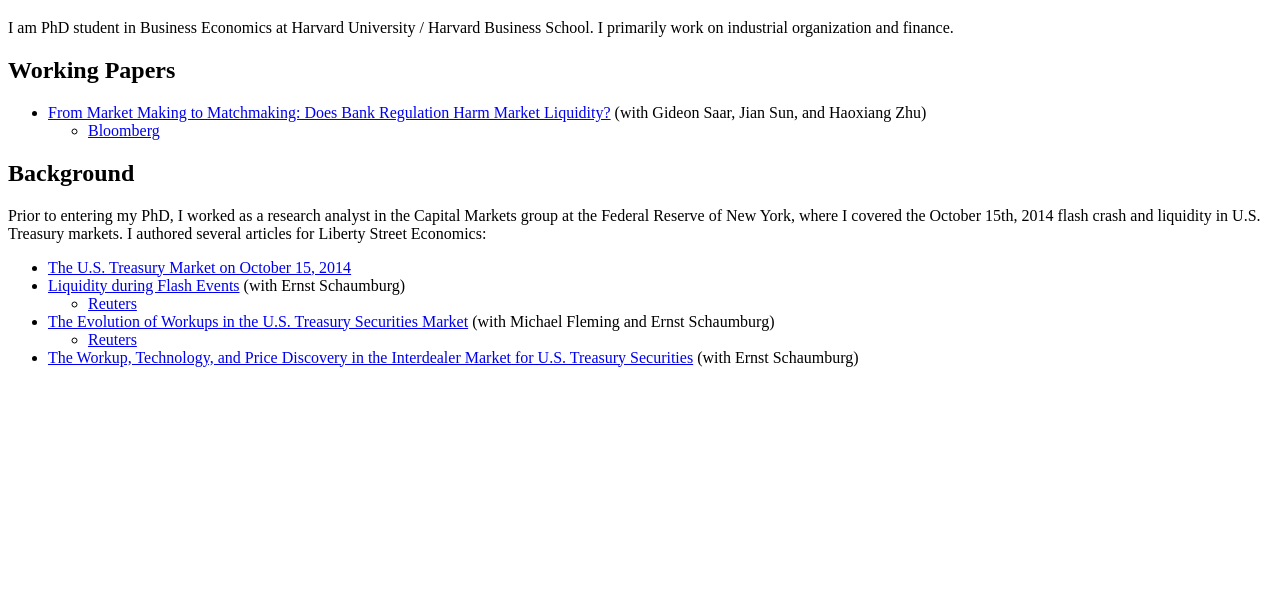
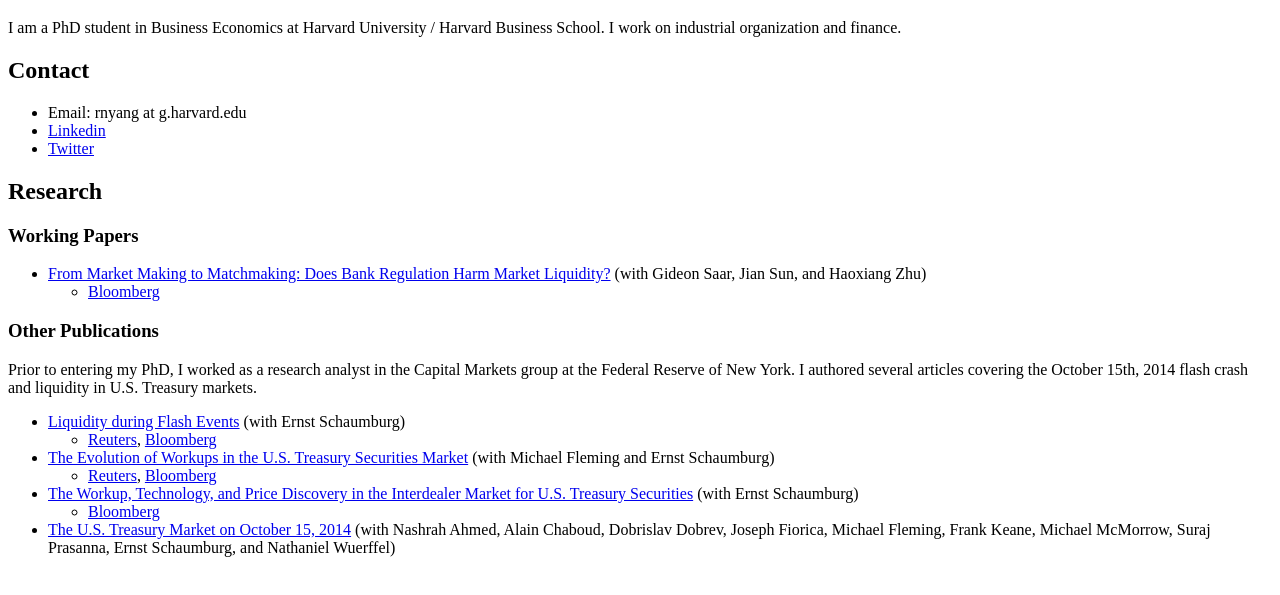
Before and after one commit to rnyang/rnyang.github.io, a plain HTML site: page index.html in a window 1280 px wide. Shown: the part 61-656 px from the top of the page. Drawn offline with Linux system fonts and the light colour scheme.

Commit message:
Update index.html
reformat & add new links + contact section

```diff
--- a/index.html
+++ b/index.html
@@ -2,9 +2,25 @@
 <html>
 <body>
 <h1>Ron Yang</h1>
-<p>I am  PhD student in Business Economics at Harvard University / Harvard Business School. I primarily work on industrial organization and finance.</p>
+<p>I am a PhD student in Business Economics at Harvard University / Harvard Business School. I work on industrial organization and finance.</p>
 
-<h2>Working Papers</h2>
+<h2>Contact</h2>
+
+<ul>
+  <li>
+    Email: rnyang at g.harvard.edu
+  </li>
+  <li>
+    <a href="https://www.linkedin.com/in/rnyang/">Linkedin</a>
+  </li>
+  <li>
+    <a href="https://twitter.com/rn_yang">Twitter</a>
+  </li>
+</ul>
+
+<h2>Research</h2>
+
+<h3>Working Papers</h3>
 
 <ul>
   <li>
@@ -17,18 +33,16 @@
   </li>
 </ul>
 
-<h2>Background</h2>
+<h3>Other Publications</h3>
 
-<p>Prior to entering my PhD, I worked as a research analyst in the Capital Markets group at the Federal Reserve of New York, where I covered the October 15th, 2014 flash crash and liquidity in U.S. Treasury markets. I authored several articles for Liberty Street Economics:
+<p>Prior to entering my PhD, I worked as a research analyst in the Capital Markets group at the Federal Reserve of New York. I authored several articles covering the October 15th, 2014 flash crash and liquidity in U.S. Treasury markets.
   <ul>
-    <li>
-      <a href="https://libertystreeteconomics.newyorkfed.org/2015/07/just-released-the-us-treasury-market-on-october-15-2014.html">The U.S. Treasury Market on October 15, 2014</a>
-    </li>
     <li>
       <a href="https://libertystreeteconomics.newyorkfed.org/2015/08/liquidity-during-flash-events.html">Liquidity during Flash Events</a> (with Ernst Schaumburg)
       <ul>
         <li>
-          <a href="https://www.reuters.com/article/us-bonds-liquidity-fed-idUSKCN0QN19920150818">Reuters</a>
+          <a href="https://www.reuters.com/article/us-bonds-liquidity-fed-idUSKCN0QN19920150818">Reuters</a>,
+          <a href="https://www.bloomberg.com/opinion/articles/2015-08-18/crisis-fines-and-insider-trading-puzzles">Bloomberg</a>
         </li>
       </ul>
     </li>
@@ -36,12 +50,21 @@
       <a href="https://libertystreeteconomics.newyorkfed.org/2015/08/the-evolution-of-workups-in-the-us-treasury-securities-market.html">The Evolution of Workups in the U.S. Treasury Securities Market</a> (with Michael Fleming and Ernst Schaumburg)
       <ul>
         <li>
-          <a href="https://www.reuters.com/article/bonds-liquidity-fed-idUSL1N10V0XN20150820">Reuters</a>
+          <a href="https://www.reuters.com/article/bonds-liquidity-fed-idUSL1N10V0XN20150820">Reuters</a>,
+          <a href="https://www.bloomberg.com/opinion/articles/2015-08-20/endowment-spending-and-bank-earnings">Bloomberg</a>
         </li>
       </ul>
     </li>
     <li>
       <a href="https://libertystreeteconomics.newyorkfed.org/2016/02/the-workup-technology-and-price-discovery-in-the-interdealer-market-for-us-treasury-securities.html">The Workup, Technology, and Price Discovery in the Interdealer Market for U.S. Treasury Securities</a> (with Ernst Schaumburg)
+      <ul>
+        <li>
+          <a href="https://www.bloomberg.com/opinion/articles/2016-02-17/too-big-to-fail-banks-and-green-ink-bonds">Bloomberg</a>
+        </li>
+      </ul>
+    </li>
+    <li>
+      <a href="https://libertystreeteconomics.newyorkfed.org/2015/07/just-released-the-us-treasury-market-on-october-15-2014.html">The U.S. Treasury Market on October 15, 2014</a> (with Nashrah Ahmed, Alain Chaboud, Dobrislav Dobrev, Joseph Fiorica, Michael Fleming, Frank Keane, Michael McMorrow, Suraj Prasanna, Ernst Schaumburg, and Nathaniel Wuerffel)
     </li>
   </ul>
 </p>
```
